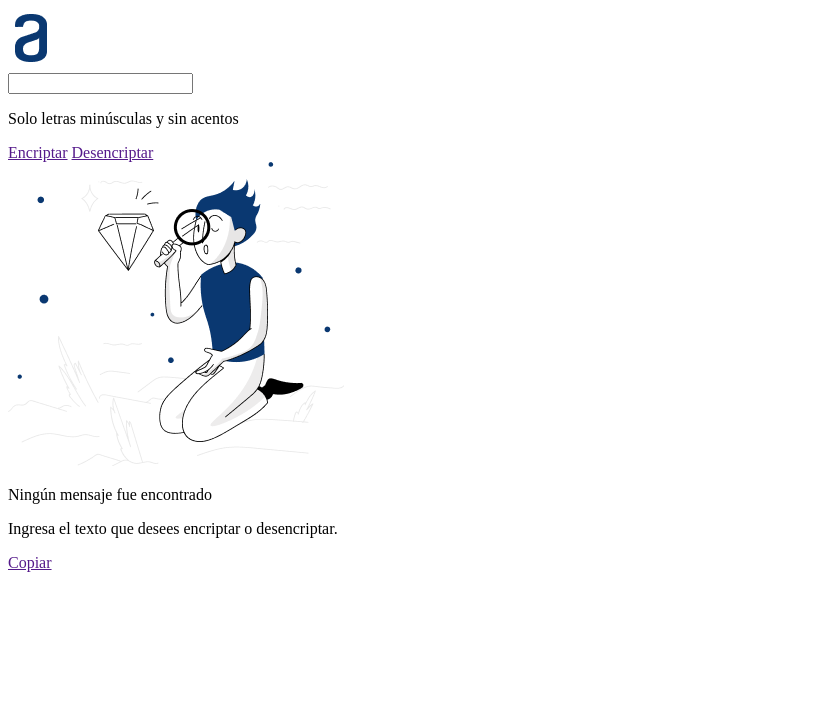
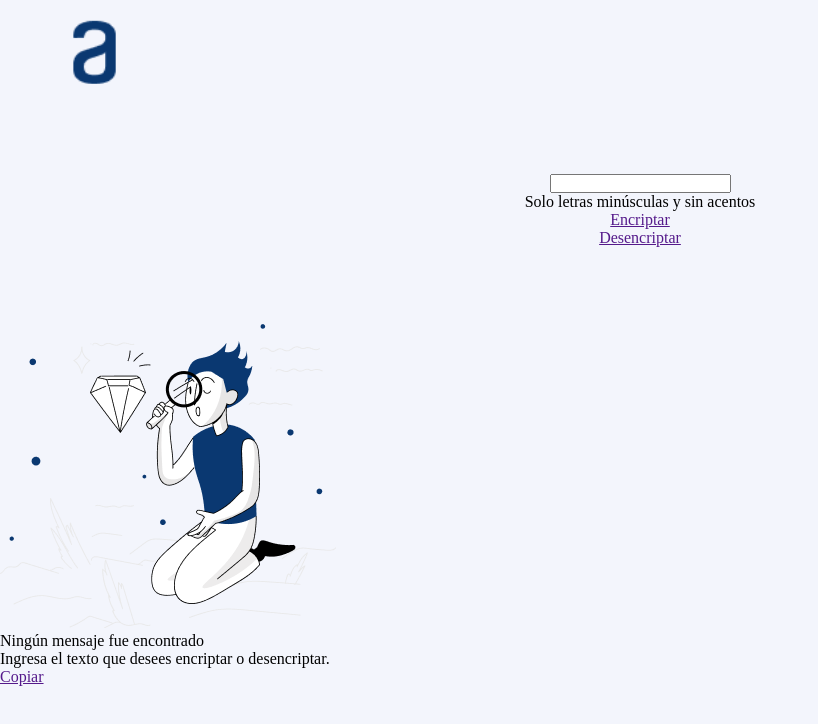
Before and after one commit to sedress/Encriptador-de-Texto, a plain HTML site: page index.html in a window 1280 px wide. Shown: the whole page, without its empty margins (0-818 px from the left). Drawn offline with Linux system fonts and the light colour scheme.

Commit message:
se actualizo el index.html  se actualizo el header y se reorganizaron los elementos

```diff
--- a/css/styles.css
+++ b/css/styles.css
@@ -0,0 +1,40 @@
+@import url('https://fonts.googleapis.com/css2?family=Inter:ital,opsz,wght@0,14..32,100..900;1,14..32,100..900&display=swap');
+
+:root{
+    --color-primario: #F3F5FC;
+    --color-secundario: #ffffff;
+    --color-texto-primario: #0A3871;
+    --color-texto-secundario: #495057;
+    --color-texto-terciario: #343A40;
+    --color-botón-primario: #0A3871;
+    --color-botón-secundario: #D8DFE8;
+    --color-botón-texto-primario: #FFFFFF;
+    --color-botón-texto-secundario: #0A3871;
+
+    --fuente-Inter: "Inter", sans-serif;
+}
+
+*{
+    padding: 0;
+    margin: 0;
+}
+
+body{
+    background-color: var(--color-primario);
+    box-sizing: border-box;
+}
+
+.header{
+    padding: 1% 0% 0% 5%;
+}
+
+.imagen-header{
+    width: 5%;
+}
+
+.primera-seccion{
+    display: flex;
+    flex-direction: column;
+    align-items: center;
+    padding: 6% 18%;
+}
--- a/pages/index.html
+++ b/index.html
@@ -3,17 +3,20 @@
 <head>
     <meta charset="UTF-8">
     <meta name="viewport" content="width=device-width, initial-scale=1.0">
+    <link rel="stylesheet" href="./css/styles.css">
     <title>Encriptador de Texto</title>
 </head>
 <body>
-    <header></header>
-    <img src="/assets/Header.png" alt="Header">
+    <header class="header">
+        <img class="imagen-header" src="/assets/Header.png" alt="Header">
+    </header>
+
     <main></main>
         <section class="primera-seccion">
-        <input class="input-tex-1" type="text">
-        <p class="advertencia-1">Solo letras minúsculas y sin acentos</p>
-        <a href="">Encriptar</a>
-        <a href="">Desencriptar</a>
+            <input class="input-tex-1" type="text">
+            <p class="advertencia-1">Solo letras minúsculas y sin acentos</p>
+            <a href="">Encriptar</a>
+            <a href="">Desencriptar</a>
         </section>
         <section class="segunda-seccion">
             <img src="/assets/Muñeco.png" alt="Muñeco">
@@ -21,6 +24,7 @@
             <p class="segunda-seccion-texto-2">Ingresa el texto que desees encriptar o desencriptar.</p>
             <a href="">Copiar</a>
         </section>
+
     <footer></footer>
 
     <script src="/assets/Encriptador.js"></script>
```
